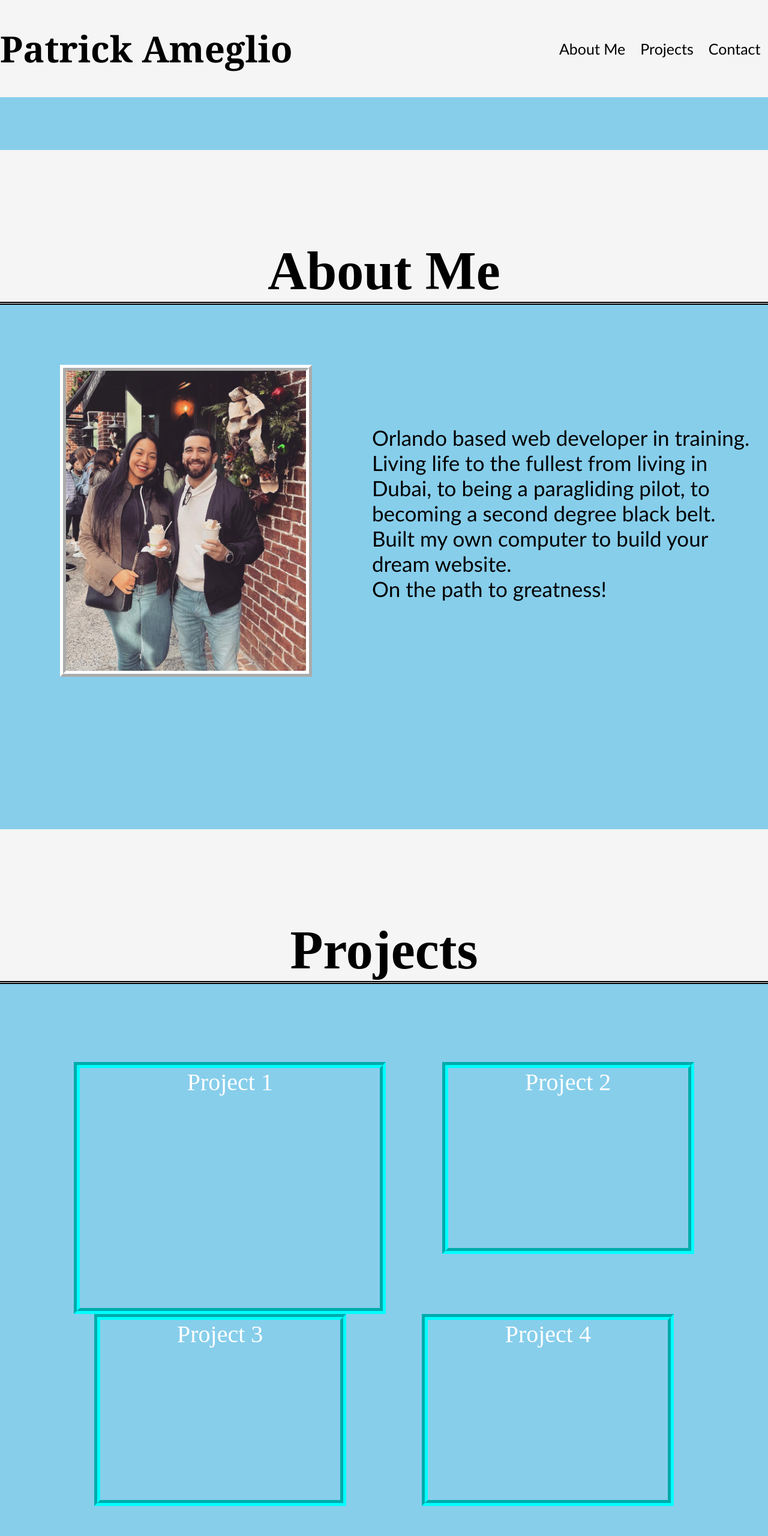
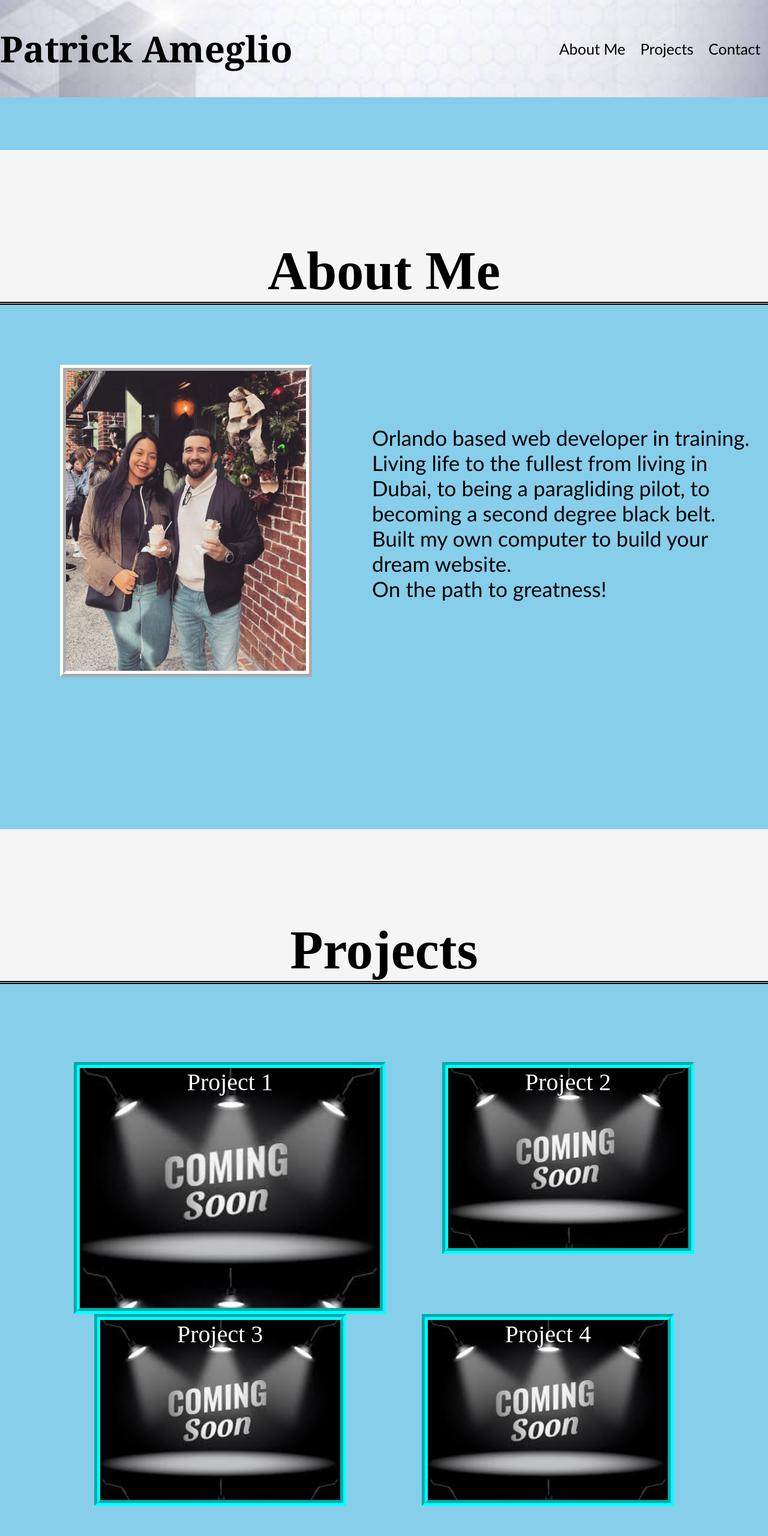
Before and after one commit to PatAmeglio/module-2, a plain HTML site: page index.html in a window 1280 px wide. Shown: the top 2560 px of the page at 60% size. Drawn offline with Linux system fonts and the light colour scheme.

Commit message:
tried to get images to work

```diff
--- a/assets/css/style.css
+++ b/assets/css/style.css
@@ -13,7 +13,7 @@ header {
     align-items: center;
     justify-content: space-between;
     padding: 1em blue;
-    background-image: url(.assets/images/Nav2.jpg);
+    background-image:url(/assets/images/Nav2.jpg);
     background-position: center;
     background-repeat: no-repeat;
     background-size: cover;
@@ -88,7 +88,7 @@ h2 {
 .project1 {
     width: 500px;
     height: 400px;
-    background:url(.assets/images/comingsoon.jpg);
+    background:url(/assets/images/comingsoon.jpg);
     background-size:contain;
     color: white;
     text-align: center;
@@ -100,7 +100,7 @@ h2 {
 .project2, .project3, .project4 {
     width: 400px;
     height: 300px;
-    background:url(.assets/images/comingsoon.jpg);
+    background:url(/assets/images/comingsoon.jpg);
     background-size: contain;
     color: white;
     text-align: center;
--- a/index.html
+++ b/index.html
@@ -24,7 +24,7 @@
   <main>
     <h2 id="about">About Me</h2>
     <section class="about">
-      <img src="/assets/images/me.jpg" alt="picture of me"/>
+      <img src="./assets/images/me.jpg" alt="picture of me"/>
       <p>Orlando based web developer in training. <br> Living life to the fullest from living in Dubai, to being a paragliding pilot, to becoming a second degree black belt. <br> Built my own computer to build your dream website. <br> On the path to greatness!</p>
     </section>
 
```
Also changed, not shown: assets/images/Nav.jpg (deleted).
